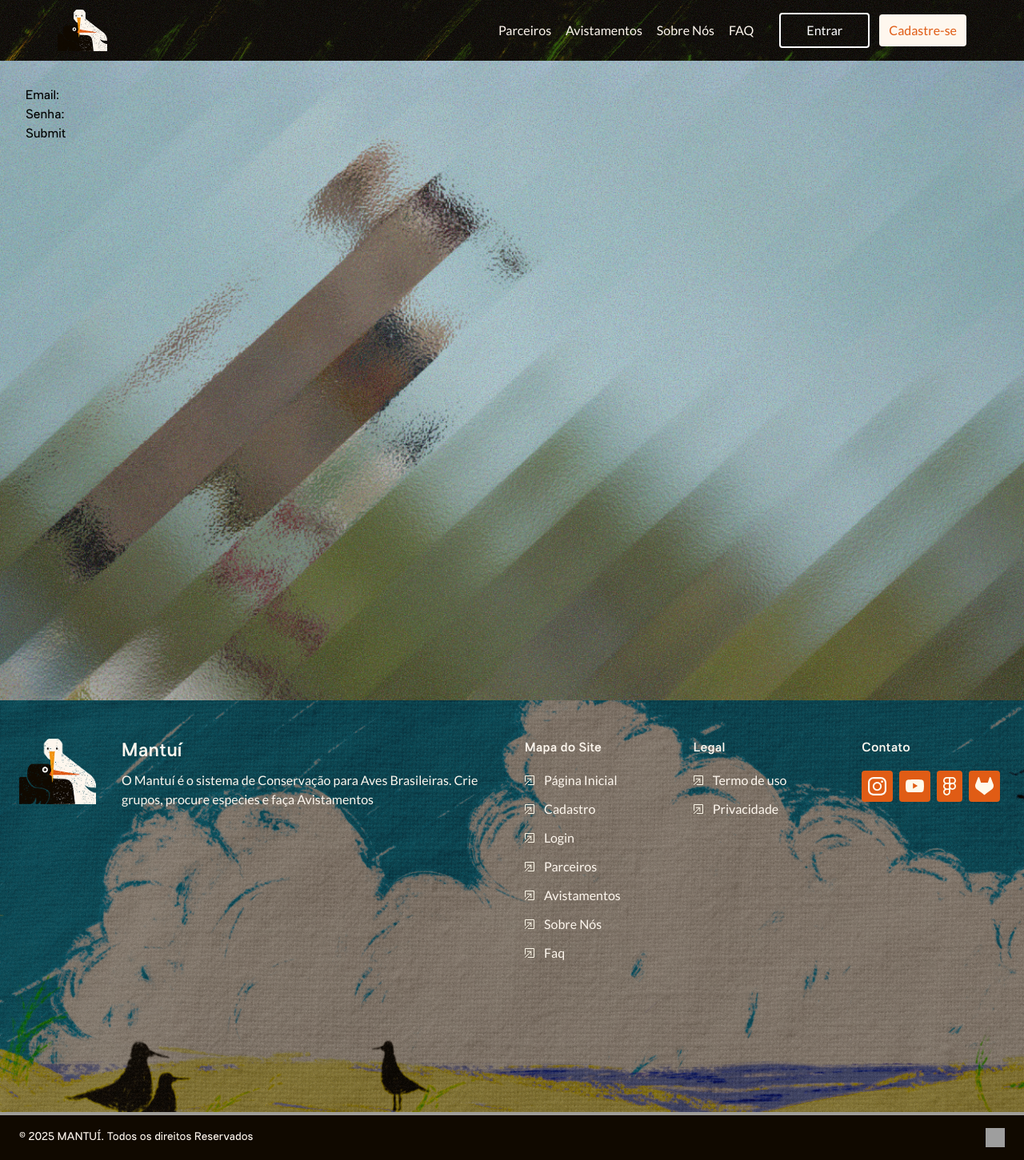
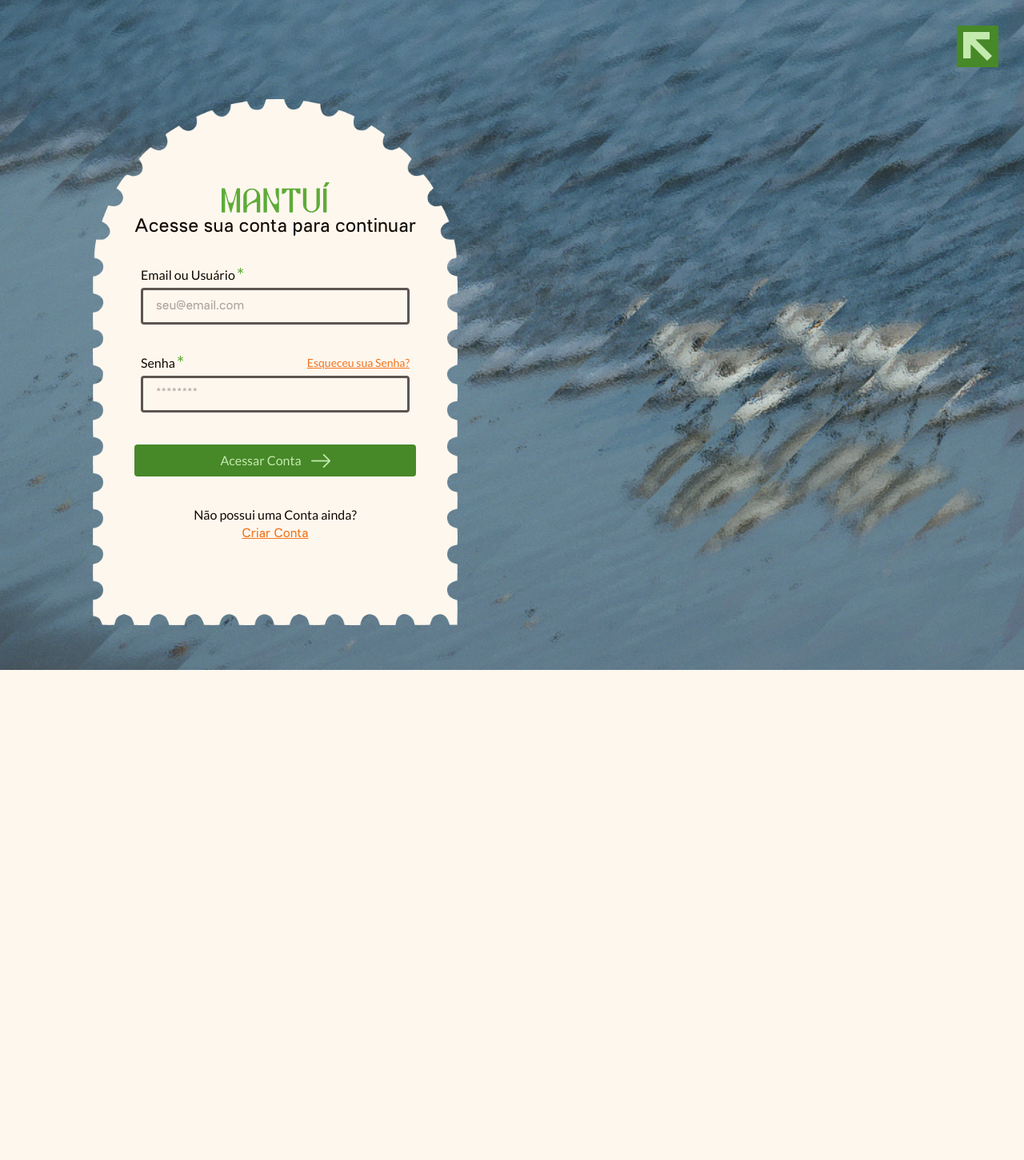
Before and after one commit to Augusto-Maux/mantui, a Flask app: page /usuario/login in a window 1280 px wide. Shown: the whole page at 80% size. After the commit the page ends 838 px from the top, so only its background shows below. Run offline with Flask 3, Linux system fonts and the light colour scheme; style sheets or scripts are compiled from the project's sources; grey boxes are pictures that could not be loaded.

Commit message:
Terminando Páginas de Login e Cadastro

```diff
--- a/templates/partials/header_public.html
+++ b/templates/partials/header_public.html
@@ -20,7 +20,7 @@
         </nav>
 
         <div class="flex max-md:hidden items-center gap-[12px] font-lato font-medium">
-            <a href="" class="text-white py-[8px] px-[32px] border-2 rounded-[4px] hover:bg-white hover:text-black transition">Entrar</a>
+            <a href="{{ url_for('usuario.login') }}" class="text-white py-[8px] px-[32px] border-2 rounded-[4px] hover:bg-white hover:text-black transition">Entrar</a>
             <a href="{{ url_for('usuario.add') }}" class="text-laranja-mantui-600 bg-neutro-mantui-50 py-[8px] px-[12px] rounded-[4px] hover:bg-opacity-90 transition">Cadastre-se</a>
         </div>
 
@@ -53,7 +53,7 @@
     </nav>
 
     <div class="hidden max-md:flex flex-col gap-4 font-lato font-medium">
-        <a href="" class="text-white text-center py-3 px-4 border-2 rounded-[4px] hover:bg-white hover:text-black transition">Entrar</a>
+        <a href="{{ url_for('usuario.login') }}" class="text-white text-center py-3 px-4 border-2 rounded-[4px] hover:bg-white hover:text-black transition">Entrar</a>
         <a href="{{ url_for('usuario.add') }}" class="text-laranja-mantui-600 bg-neutro-mantui-50 text-center py-3 px-4 rounded-[4px] hover:bg-opacity-90 transition">Cadastre-se</a>
     </div>
 </div>
--- a/templates/usuario/login.html
+++ b/templates/usuario/login.html
@@ -1,18 +1,81 @@
-{% extends "base.html" %}
+<!DOCTYPE html>
+<html lang="pt-br">
+<head>
+  <title>{% block title %}Entrar no Mantuí{% endblock %}</title>
+  <link rel="stylesheet" href="{{ url_for('static', filename='dist/output.css') }}">
+  <link rel="shortcut icon" href="{{ url_for('static', filename='img/icone-do-mantui.png') }}">
+</head>
 
-{% block content %}
+<body class="min-h-screen w-full bg-laranja-mantui-50 relative flex flex-col justify-between p-4 tablet:p-8 tablet:bg-cover tablet:bg-center tablet:bg-[image:var(--bg-img)]"
+      style="--bg-img: url('{{ url_for('static', filename='img/bg_login_img.png') }}');">
 
-<main class="min-h-screen w-full relative flex flex-col justify-between p-4 bg-neutro-mantui-50 tablet:p-8 tablet:bg-cover tablet:bg-center"
-style="background-image: url('{{ url_for('static', filename='img/bg_cadastro_img.png') }}'); background-size: cover;">
+<div class="w-full flex justify-end">
+<a href="{{ url_for('first_page') }}">
+    <button class="p-2 bg-verde-mantui-600">
+        <img src="{{ url_for('static', filename='img/seta-login.svg') }}" alt="Voltar Langing Page">
+    </button>
+</a>
+</div>
 
-    <form action="{{url_for('usuario.login')}}" method="POST">
+<main class="w-full my-auto flex justify-center desktop:justify-start p-6">
 
-        Email: <input type="email" name="email"><br/>
-        Senha: <input type="text" name="senha"><br/>
-        <input type="submit" name="Autenticar">
+    <div class="p-6 w-full mt-3.5 max-w-md tablet:mt-4 tablet:max-w-lg desktop:max-w-xl tablet:bg-contain tablet:bg-no-repeat tablet:bg-center tablet:p-12 desktop:p-16 tablet:bg-[image:var(--selo-img)]"
+             style="--selo-img: url('{{ url_for('static', filename='img/selo-bg-login.png') }}');">
 
-    </form>
+        <div class="w-full text-neutro-mantui-950 p-6 flex flex-col justify-center items-center mb-1.5">
+
+            <div class="w-full flex flex-col items-center justify-cente mb-2 mt-4">
+                <img class="mb-1.5" src="{{ url_for('static', filename='img/mantui_login.svg') }}" alt="Logo Mantuí">
+                <h2 class="font-sans font-700 text-neutro-mantui-950 text-2xl leading-none text-center">Acesse sua conta para continuar</h2>
+            </div>
+
+                <form class="w-full flex flex-col gap-4 max-w-sm p-4" action="{{url_for('usuario.login')}}" method="POST" enctype="multipart/form-data">
+
+                    <div class="flex flex-col p-2">
+                        <p class="space-x-0.5 flex items-center">
+                            <label class="font-lato font-medium text-neutro-mantui-950">Email ou Usuário</label>
+                            <strong class="font-lato font-medium text-verde-mantui-500 text-2xl">*</strong>
+                        </p>
+                        <input type="text" placeholder="seu@email.com" class="w-full px-4 py-2 rounded text-neutro-mantui-700 border-3 border-neutro-mantui-700 focus:outline-none focus:border-laranja-mantui-500" name="login" required>
+                    </div>
+
+                    <div class="flex flex-col p-2">
+                        <div class="flex flex-row justify-between items-center w-full">
+                            <p class="space-x-0.5 flex items-center">
+                                <label class="font-lato font-medium text-neutro-mantui-950">Senha</label>
+                                <strong class="font-lato font-medium text-verde-mantui-500 text-2xl">*</strong>
+                            </p>
+                            <a href="#" class="text-laranja-mantui-500 underline font-lato font-medium text-sm hover:opacity-80 transition">
+                                Esqueceu sua Senha?
+                            </a>
+                        </div>
+                        <input type="password" placeholder="********" class="w-full px-4 py-2 rounded text-neutro-mantui-700 border-3 border-neutro-mantui-700 focus:outline-none focus:border-laranja-mantui-500" name="senha" required>
+                    </div>
+
+                    <button type="submit" class="mt-4 bg-verde-mantui-600 text-verde-mantui-200 py-2 rounded font-lato font-medium flex justify-center items-center space-x-3 py-center" name="Adicionar">
+                        <p>
+                        Acessar Conta
+                        </p>
+                        <img src="{{ url_for('static', filename='img/seta_acessar_conta.png') }}" alt="Acessar Conta">
+                    </button>
+
+                </form>
+
+            <div class="w-full p-2 mt-3">
+            <div class="w-full">
+                <p class="flex justify-center text-center font-lato">
+                    Não possui uma Conta ainda?
+                </p>
+                <a href="{{ url_for('usuario.add') }}" class="text-laranja-mantui-500 underline flex justify-center text-center">Criar Conta</a>
+            </div>
+
+        </div>
+
+        </div>
+    </div>
 
 </main>
 
-{% endblock %}
+</body>
+
+</html>
```
Also changed, not shown: templates/usuario/usuario_add.html (+27 -13 lines), static/img/bg_login_img.png (added), static/img/mantui_login.svg (added), static/img/selo-bg-login.png (added), static/img/seta-login.svg (added), static/img/seta_acessar_conta.png (added).
